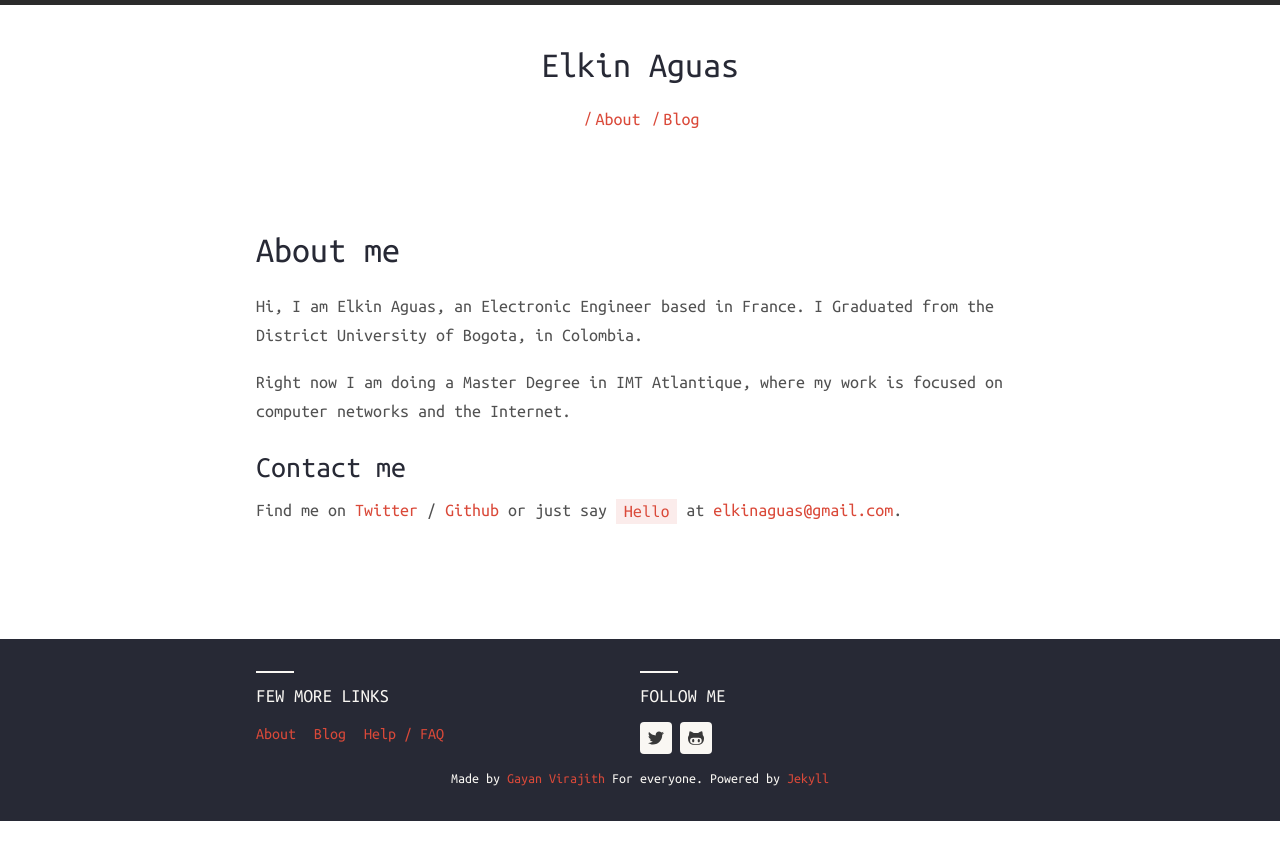
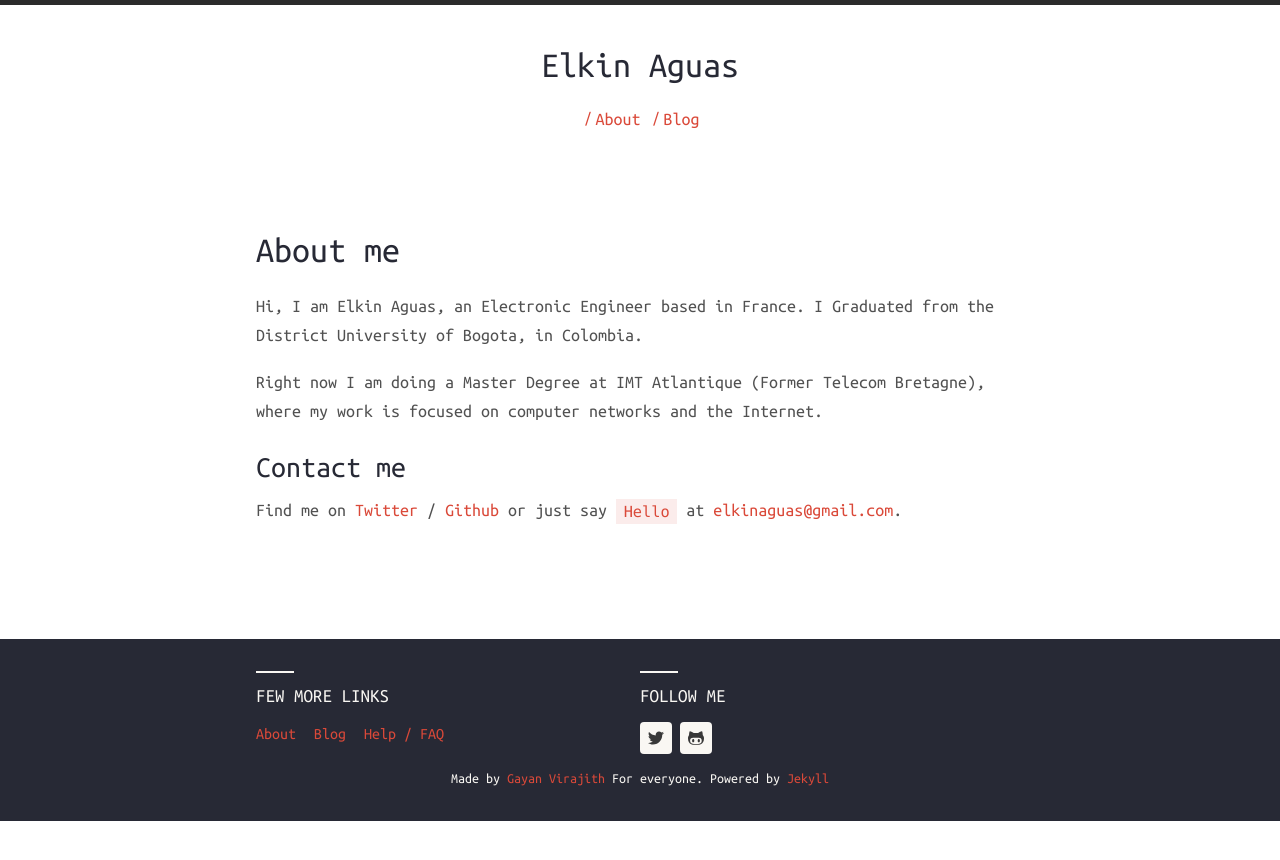
Before and after one commit to elkinaguas/elkinaguas.github.io, a Jekyll site: the page built from about.md, in a window 1280 px wide. Shown: the top 860 px of the page. Built offline with Jekyll 4.4.1, drawn with Linux system fonts in a browser that asks for light colours; nearby versions of some CDN libraries.

Commit message:
Update about.md

```diff
--- a/about.md
+++ b/about.md
@@ -7,8 +7,8 @@ permalink: /about/
 Hi, I am Elkin Aguas, an Electronic Engineer based in France.
 I Graduated from the District University of Bogota, in Colombia.
 
-Right now I am doing a Master Degree in IMT Atlantique, where my work
-is focused on computer networks and the Internet.
+Right now I am doing a Master Degree at IMT Atlantique (Former Telecom Bretagne),
+where my work is focused on computer networks and the Internet.
 
 ### Contact me
 
```
